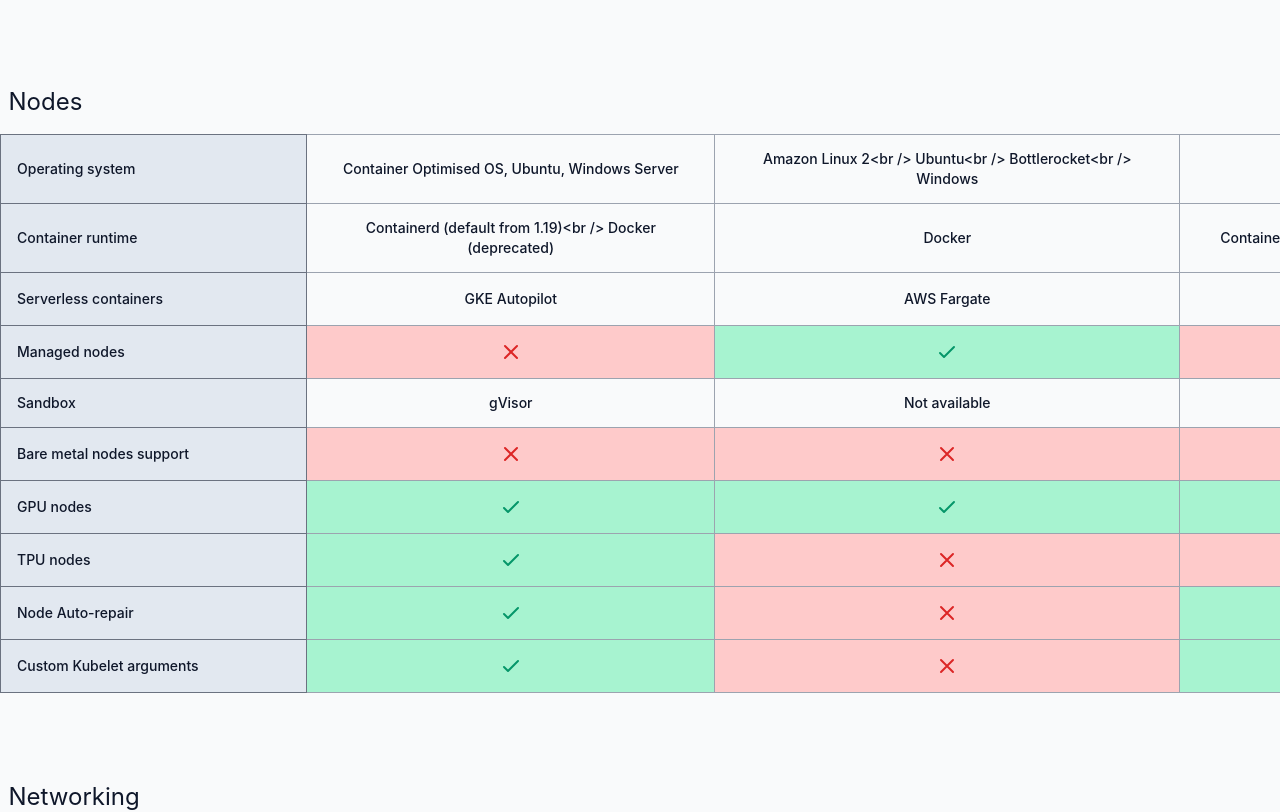
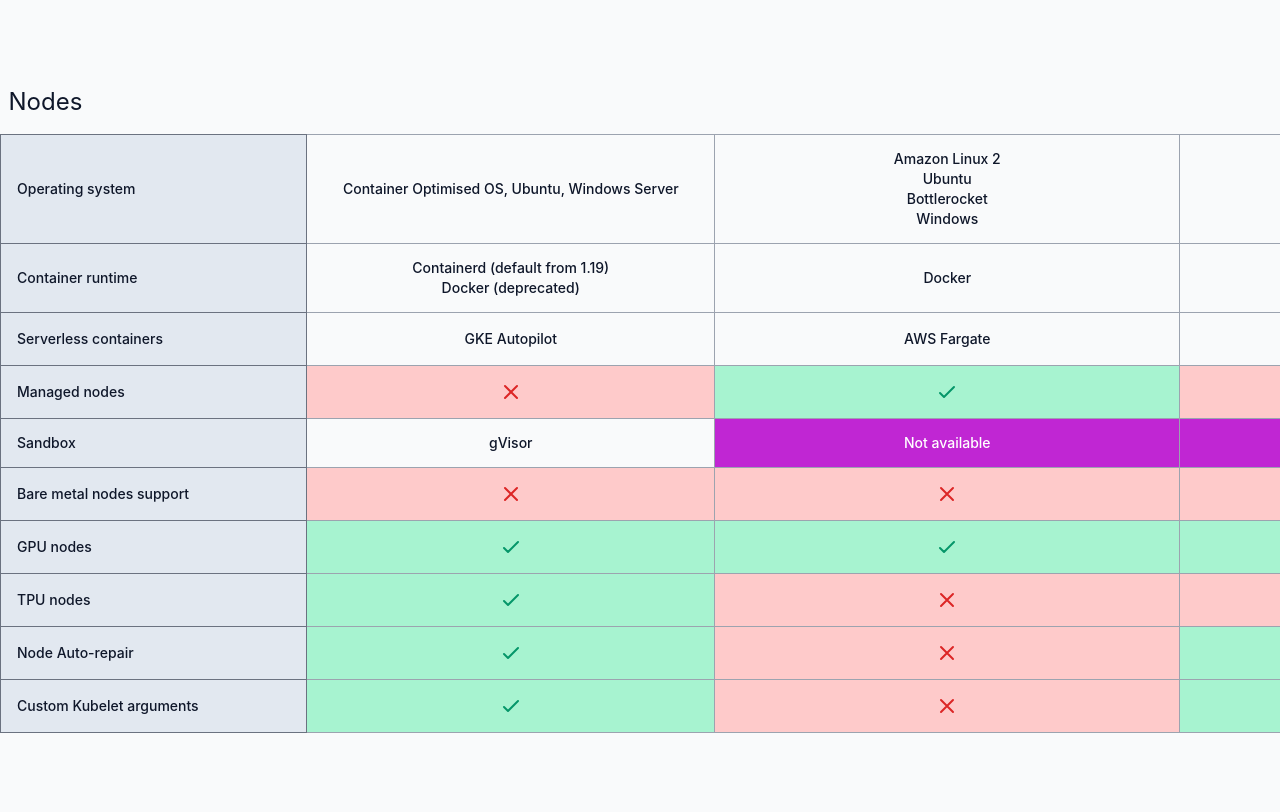
Before and after one commit to salimabsi/kubernetes-managed-services, a Next.js app: page / in a window 1280 px wide. Shown: the part 1740-2552 px from the top of the page. Built offline with nearby package versions, Linux system fonts and the light colour scheme.

Commit message:
edit td color

```diff
--- a/components/row-cell.js
+++ b/components/row-cell.js
@@ -9,6 +9,7 @@
 
     const isBoolean = typeof content === 'boolean';
     const isNeedsHelp = typeof content === 'string' && content === "Needs help";
+    const isNA = typeof content === 'string' && content === "Not available";
     const isLink = typeof content === 'string' && isContentLink(content)
 
 
@@ -26,15 +27,19 @@
         colors = 'text-yellow-900 bg-yellow-200 hover:bg-yellow-100'
     }
 
+    if (isNA) {
+        colors = 'text-white bg-fuchsia-600 hover:bg-fuchsia-700'
+    }
+
     if (isLink) {
         colors = ''
         actualContent = <a className="text-blue-500 hover:text-blue-400 whitespace-nowrap text-xs" href={content}>{content}</a>
     }
 
+    if (isBoolean || isLink) {
+        return <td className={`${colors} px-4 py-3.5 border border-gray-400`}>{actualContent}</td>
+    } else {
+        return <td className={`${colors} px-4 py-3.5 border border-gray-400`} dangerouslySetInnerHTML={{ __html: actualContent }}></td>
+    }
 
-    return (
-        <td className={`${colors} px-4 py-3.5 border border-gray-400`}>
-            {actualContent}
-        </td>
-    )
 }
```
